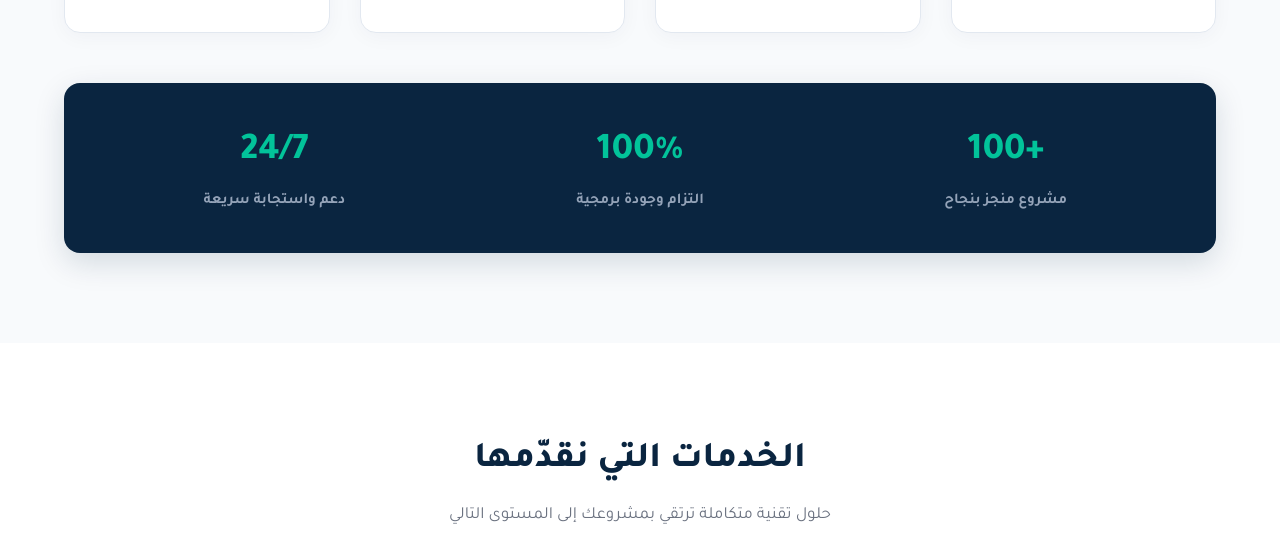
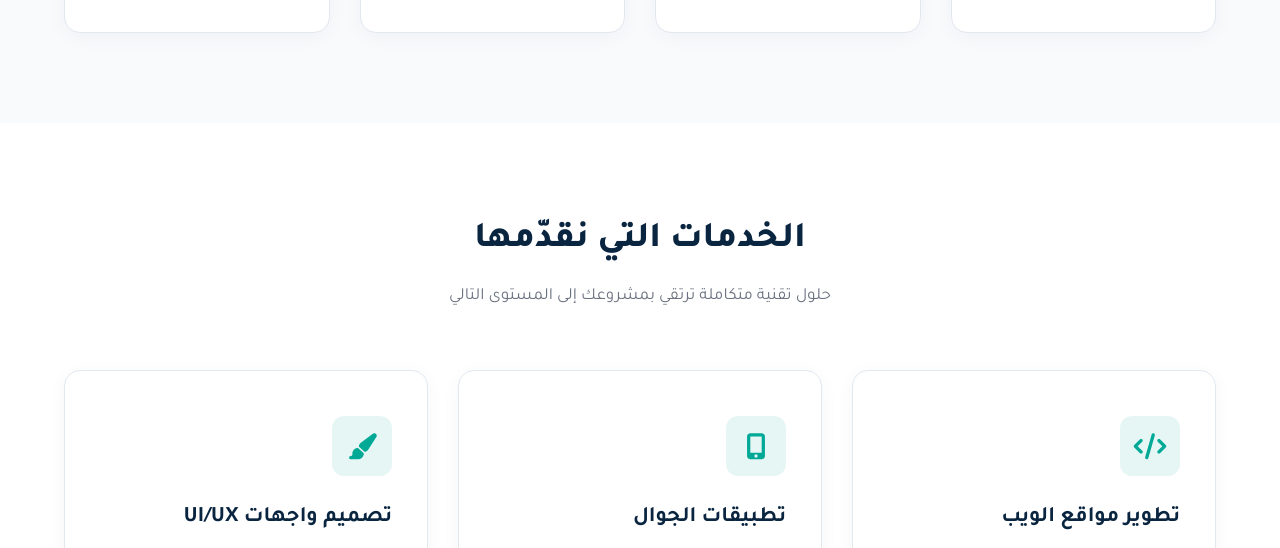
Before and after one commit to MalakHasa/yad-web, a plain HTML site: page index.html in a window 1280 px wide. Shown: the part 1210-1758 px from the top of the page. Drawn offline with nearby package versions, Linux system fonts and the light colour scheme.

```diff
--- a/css/style.css
+++ b/css/style.css
@@ -20,7 +20,7 @@
     margin: 0;
     padding: 0;
     box-sizing: border-box;
-    font-family: 'Tajawal', Tahoma, sans-serif; /* تطبيق خط Tajawal العصري والاحترافي */
+    font-family: 'Tajawal', Tahoma, sans-serif;
     scroll-behavior: smooth;
 }
 
@@ -100,7 +100,6 @@
     transform: scale(1.03);
 }
 
-/* شعار الشركة دائري 100% */
 .logo-img {
     width: 48px;
     height: 48px;
@@ -128,7 +127,6 @@
     align-items: center;
 }
 
-/* ضبط الأيقونات والكلمات لتكون على نفس الخط وبحجم متناسق */
 .main-nav a {
     text-decoration: none;
     color: var(--text-main);
@@ -307,7 +305,6 @@
     display: grid;
     grid-template-columns: repeat(auto-fit, minmax(260px, 1fr));
     gap: 30px;
-    margin-bottom: 50px;
 }
 
 .why-card {
@@ -356,31 +353,6 @@
     color: var(--text-muted);
     font-size: 15px;
     line-height: 1.6;
-}
-
-.about-stats-bar {
-    display: grid;
-    grid-template-columns: repeat(auto-fit, minmax(220px, 1fr));
-    gap: 25px;
-    background: var(--navy-blue);
-    padding: 40px;
-    border-radius: 16px;
-    text-align: center;
-    color: var(--bg-white);
-    box-shadow: 0 10px 30px rgba(10, 37, 64, 0.15);
-}
-
-.stat-item h3 {
-    font-size: 38px;
-    color: var(--teal-light);
-    font-weight: 800;
-    margin-bottom: 5px;
-}
-
-.stat-item p {
-    color: #94A3B8;
-    font-size: 15px;
-    font-weight: 600;
 }
 
 /* ==========================================
--- a/index.html
+++ b/index.html
@@ -97,22 +97,6 @@
                     <p>نرافقك خطوة بخطوة حتى بعد تسليم المشروع، مع التزام كامل بالمواعيد ودعم فني مستمر.</p>
                 </div>
             </div>
-
-            <!-- شريط الإحصائيات -->
-            <div class="about-stats-bar" data-aos="fade-up" data-aos-duration="1000">
-                <div class="stat-item">
-                    <h3>+100</h3>
-                    <p>مشروع منجز بنجاح</p>
-                </div>
-                <div class="stat-item">
-                    <h3>100%</h3>
-                    <p>التزام وجودة برمجية</p>
-                </div>
-                <div class="stat-item">
-                    <h3>24/7</h3>
-                    <p>دعم واستجابة سريعة</p>
-                </div>
-            </div>
         </div>
     </section>
 
@@ -173,7 +157,7 @@
                     <img src="images/يوسف أيمن.jpg" alt="يوسف أيمان - المدير التنفيذي">
                 </div>
                 <div class="director-content">
-                    <h3>يوسف أيمان</h3>
+                    <h3>يوسف أيمن</h3>
                     <span class="role">المؤسس والمدير التنفيذي | مطور Full-Stack & Front-End</span>
                     <p class="director-bio">
 مهندس ومطور برمجيات ذو خبرة واسعة في هندسة وتطوير الويب وتجربة المستخدم. يقود يوسف شركة YAD.WEB مدعوماً بـ فريق تقني هندسي متكامل من الخبراء والمبرمجين والمصممين لتقديم حلول رقمية مبتكرة وعالية الأداء تلبي تطلعات كافة العملاء.                    </p>
@@ -197,7 +181,7 @@
         </div>
     </section>
 
-    <!-- 5. الفوتر  -->
+    <!-- 5. الفوتر (بدون شعار) -->
     <footer id="contact" class="site-footer">
         <div class="container footer-content">
             <div class="footer-col" data-aos="fade-up" data-aos-delay="100">
```
